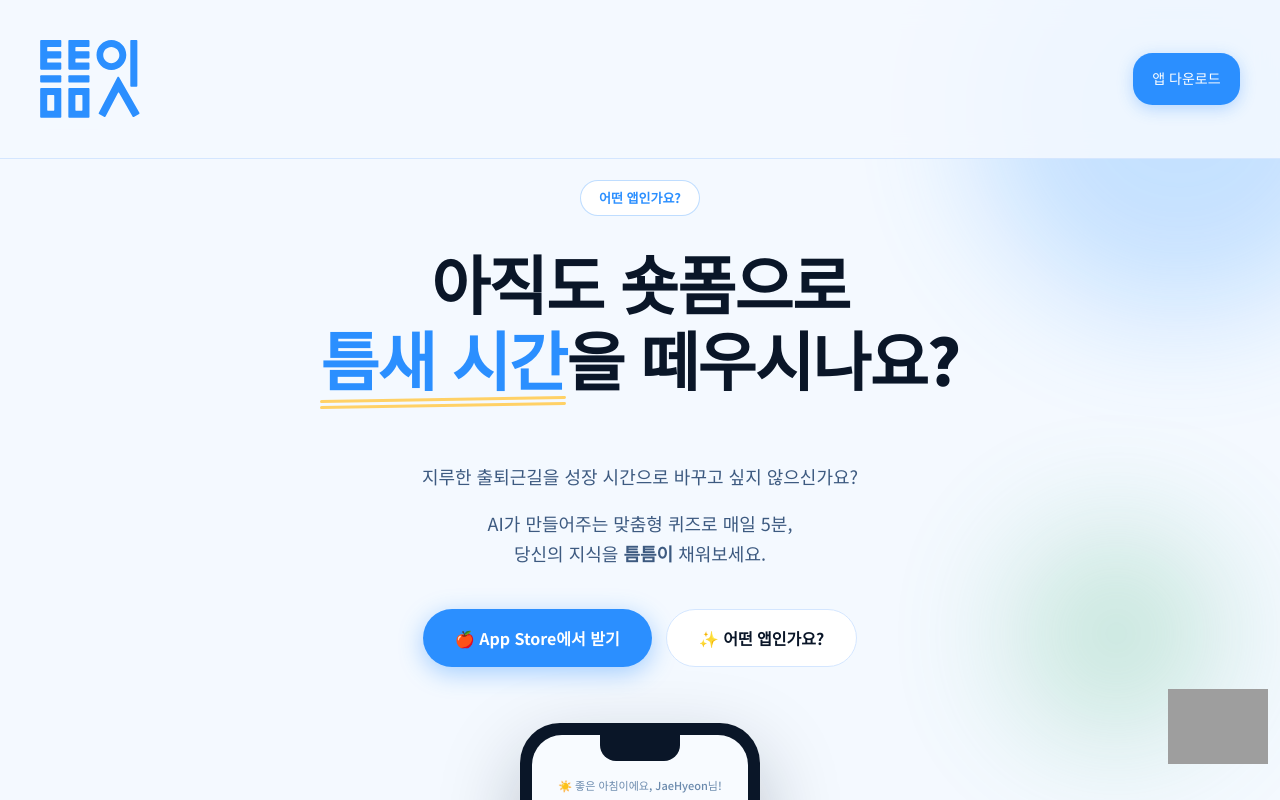
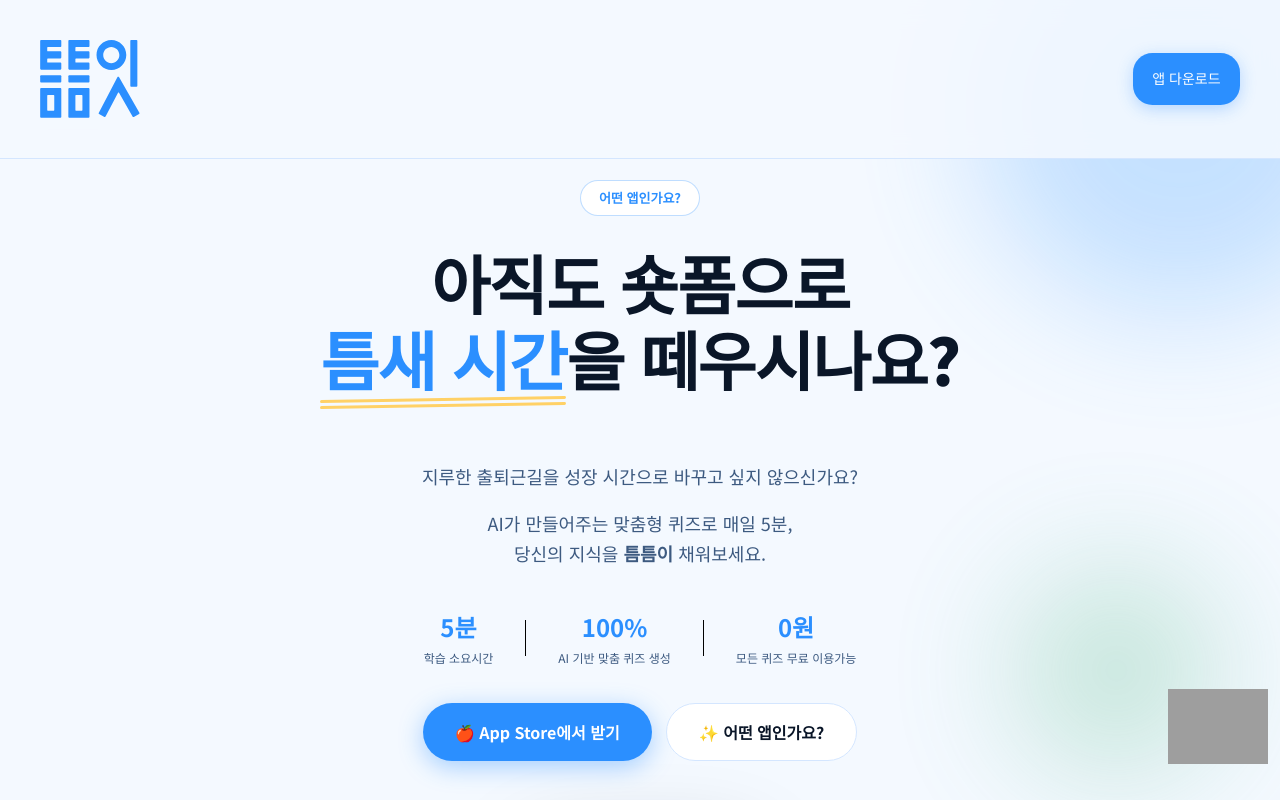
Before and after one commit to TeumTeumEat/TeumTeumEat-Lab, a Next.js app: page / in a window 1280 px wide. Shown: the top 800 px of the page. Built offline with nearby package versions, Linux system fonts and the light colour scheme; grey boxes are pictures that could not be loaded; a web font is replaced by a local one.

Commit message:
feat: hero 키스탯 섹션 추가 및 구분선 색상, 텍스트 수정

```diff
--- a/app/globals.css
+++ b/app/globals.css
@@ -135,6 +135,24 @@ nav {
 }
 .hero-sub-first {
   display: block; margin-bottom: 16px;
+}
+
+.hero-keystats {
+  display: flex; align-items: center; gap: 0;
+  margin: 0 auto 36px;
+}
+.keystat-item {
+  display: flex; flex-direction: column; align-items: center; gap: 4px;
+  padding: 0 32px;
+}
+.keystat-num {
+  font-size: 24px; font-weight: 700; color: var(--primary);
+}
+.keystat-label {
+  font-size: 12px; color: var(--text-mid); font-weight: 400;
+}
+.keystat-div {
+  width: 1px; height: 36px; background: #000;
 }
 
 .hero-btns {
--- a/app/page.tsx
+++ b/app/page.tsx
@@ -65,6 +65,24 @@ export default function Home() {
           AI가 만들어주는 맞춤형 퀴즈로 매일 5분,<br />
           당신의 지식을 <strong>틈틈이</strong> 채워보세요.
         </p>
+
+        {/* 키 스탯 */}
+        <div className="hero-keystats">
+          <div className="keystat-item">
+            <span className="keystat-num">5분</span>
+            <span className="keystat-label">학습 소요시간</span>
+          </div>
+          <div className="keystat-div" />
+          <div className="keystat-item">
+            <span className="keystat-num">100%</span>
+            <span className="keystat-label">AI 기반 맞춤 퀴즈 생성</span>
+          </div>
+          <div className="keystat-div" />
+          <div className="keystat-item">
+            <span className="keystat-num">0원</span>
+            <span className="keystat-label">모든 퀴즈 무료 이용가능</span>
+          </div>
+        </div>
 
         {/* 버튼 */}
         <div className="hero-btns">
```
